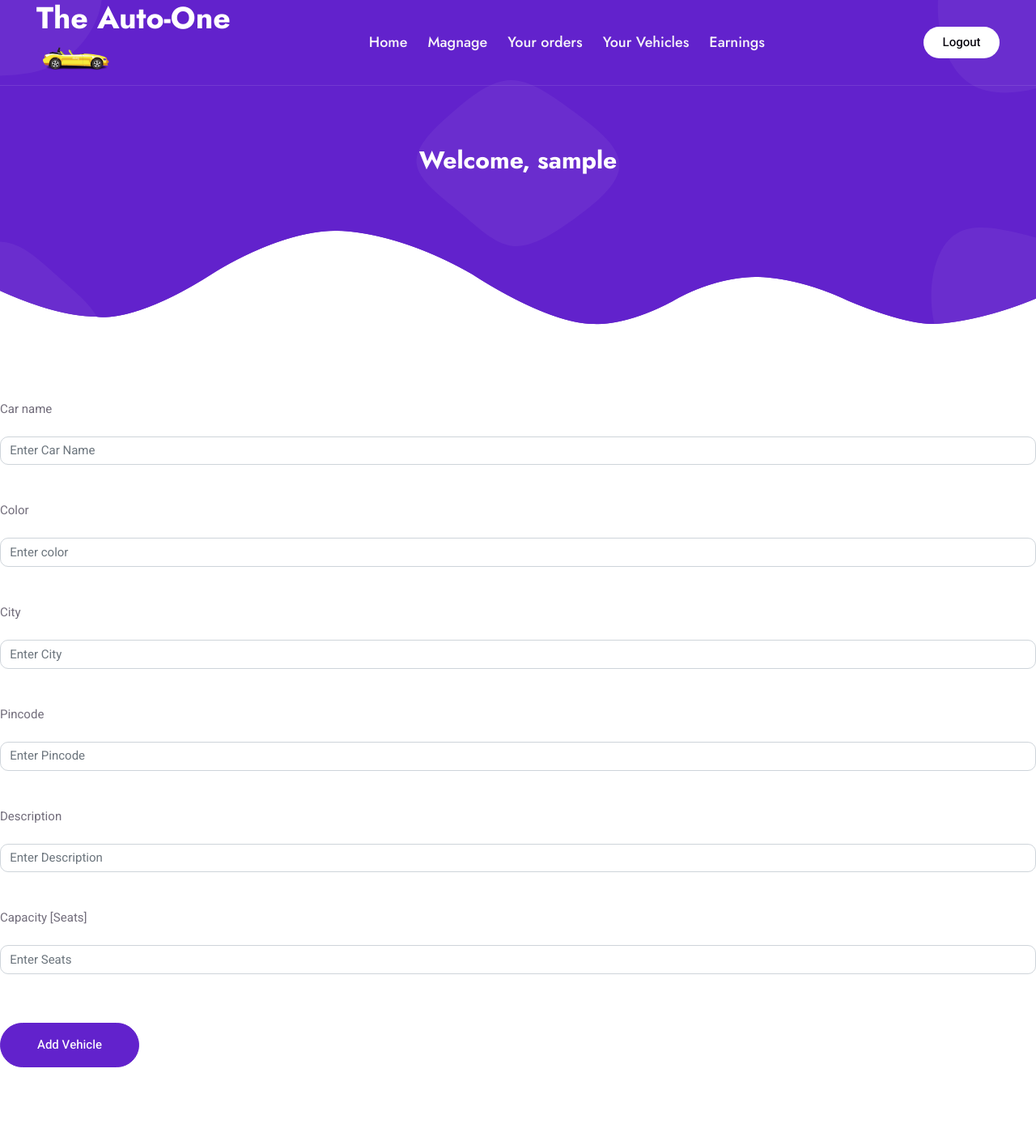
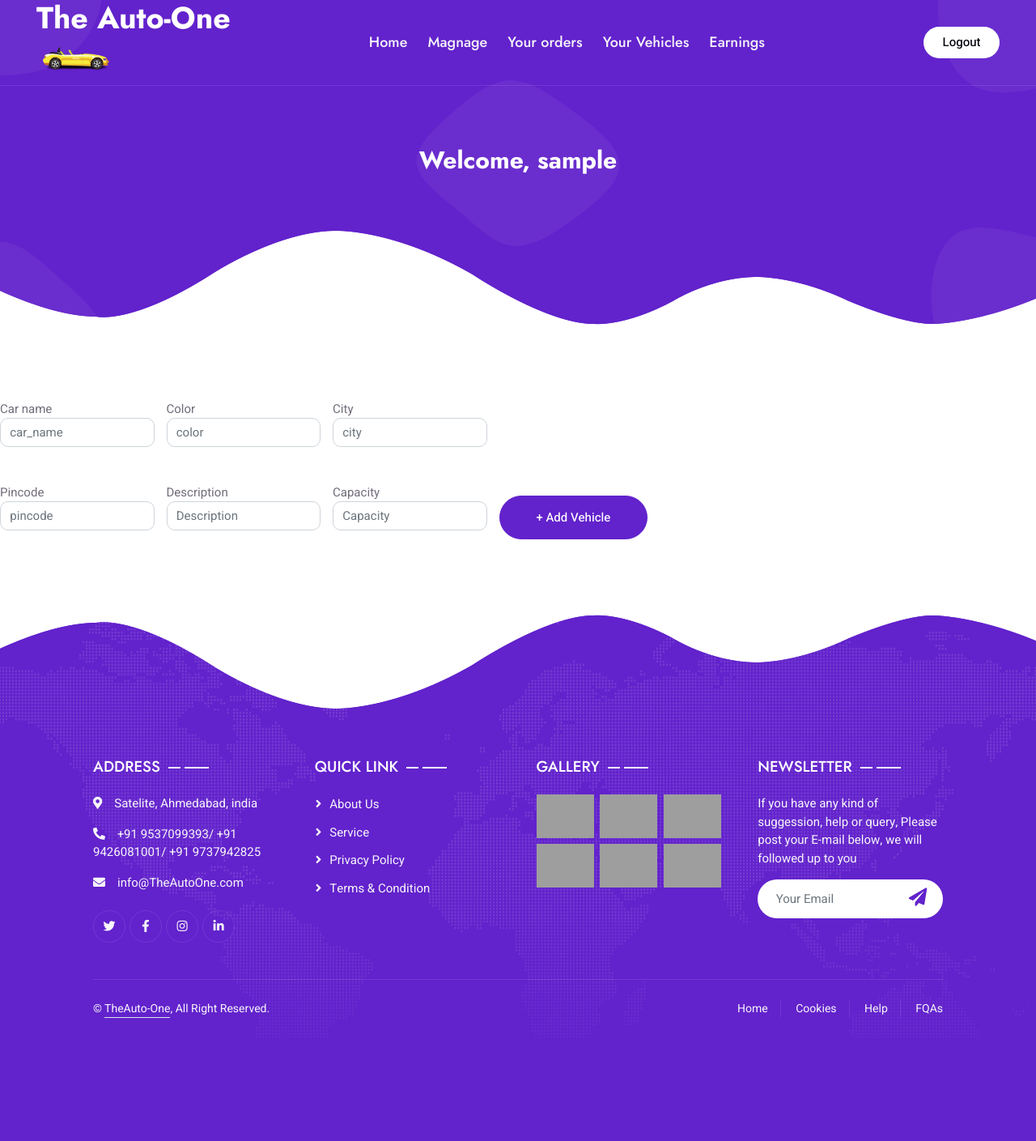
Before and after one commit to Ashad078/CarRental, a Django app: page /car_dealer_portal/index/ in a window 1280 px wide. Shown: the top 1409 px of the page at 81% size. After the commit the page ends 1257 px from the top, so only its background shows below. Run offline with Django 3.2, Linux system fonts and the light colour scheme; the visitor is signed in with stand-in values (Sample User, id 1); some libraries are stand-ins or nearby versions; grey boxes are pictures that could not be loaded.

Commit message:
Initaial commit

```diff
--- a/car_dealer_portal/templates/car_dealer/home_page.html
+++ b/car_dealer_portal/templates/car_dealer/home_page.html
@@ -99,34 +99,44 @@
         <form>
         </div> {% endcomment %}
 <div>
-        <form action="/car_dealer_portal/add_vehicle/" method="post"> {% csrf_token %}
-          <div class="form-group">
-            <label for="exampleInputEmail1">Car name</label><br><br>
-            <input type="text" class="form-control"  placeholder="Enter Car Name" name = "car_name">
-          </div><br><br>
-          <div class="form-group">
-            <label for="exampleInputPassword1">Color</label><br><br>
-            <input type="text" class="form-control" placeholder="Enter color" name = "color">
-          </div><br><br>
-          <div class="form-group">
-            <label for="exampleInputEmail1">City</label><br><br>
-            <input type="text" class="form-control"  placeholder="Enter City" name = "city">
-          </div><br><br>
-          <div class="form-group">
-            <label for="exampleInputEmail1">Pincode</label><br><br>
-            <input type="text" class="form-control"  placeholder="Enter Pincode" name = "pincode">
-          </div><br><br>
-          <div class="form-group">
-            <label for="exampleInputEmail1">Description</label><br><br>
-            <input type="text" class="form-control"  placeholder="Enter Description" name = "description">
-          </div><br><br>
-          <div class="form-group">
-            <label for="exampleInputEmail1">Capacity [Seats]</label><br><br>
-            <input type="text" class="form-control"  placeholder="Enter Seats" name = "capacity">
-          </div><br><br>
-          <input class="btn btn-primary py-sm-3 px-sm-5 rounded-pill mt-3" type="submit" value="Add Vehicle"></a>
-       </form>
-</div>
+    <form class="row g-3" action="/car_dealer_portal/add_vehicle/" method="post"> {% csrf_token %}
+        <div class="col-auto">
+          <label for="inputPassword2" class="visually">Car name</label>
+          <input type="text"  class="form-control" id="staticEmail2" name = "car_name" placeholder="car_name">
+        </div>
+
+        <div class="col-auto">
+          <label for="inputPassword2" class="visually">Color</label>
+          <input type="text"  class="form-control" id="staticEmail2" name = "color" placeholder="color">
+        </div>
+
+        <div class="col-auto">
+          <label for="inputPassword2" class="visually">City</label>
+          <input type="text"  class="form-control" id="staticEmail2" name = "city" placeholder="city">
+        </div>
+
+<p>
+
+        <div class="col-auto">
+          <label for="inputPassword2" class="visually">Pincode</label>
+          <input type="text"  class="form-control" id="staticEmail2" name = "pincode" placeholder="pincode">
+        </div>
+
+        <div class="col-auto">
+          <label for="inputPassword2" class="visually">Description</label>
+          <input type="text"  class="form-control" id="staticEmail2" name = "description" placeholder="Description">
+        </div>
+
+        <div class="col-auto">
+          <label for="inputPassword2" class="visually">Capacity</label>
+          <input type="text"  class="form-control" id="staticEmail2" placeholder="Capacity" name = "capacity">
+        </div>
+
+        <div class="col-auto">
+        <input class="btn btn-primary py-sm-3 px-sm-5 rounded-pill mt-3" type="submit" value="+ Add Vehicle">
+        </div>
+      </form>
+    </div>
 
 <!-- Footer Start -->
 <div class="container-fluid bg-primary text-light footer wow fadeIn" data-wow-delay="0.1s">
--- a/car_dealer_portal/templates/car_dealer/register.html
+++ b/car_dealer_portal/templates/car_dealer/register.html
@@ -1,6 +1,7 @@
 {% extends 'car_dealer/base.html' %}
 {% block content %}
 {% load static %}
+
 <!DOCTYPE html>
 <html lang="en">
 
@@ -37,7 +38,6 @@
                     <div class="login100-pic js-tilt" data-tilt>
                         <img src="{%static 'images/img-01.png' %}" alt="IMG">
                     </div>
-
                     <form class="login100-form validate-form" action="/car_dealer_portal/registration/" method="POST">{% csrf_token %}
                         <span class="login100-form-title">
                             Car Dealer registration
@@ -159,4 +159,7 @@
 
     </body>
     </html>
+
+
+
 {% endblock %}
--- a/car_dealer_portal/views.py
+++ b/car_dealer_portal/views.py
@@ -78,6 +78,8 @@
     car_dealer.save()
     return render(request, 'car_dealer/registered.html')
 
+
+
 @login_required
 def add_vehicle(request):
     car_name = request.POST['car_name']
--- a/customer_portal/models.py
+++ b/customer_portal/models.py
@@ -3,6 +3,7 @@
 from django.core.validators import *
 from django.contrib.auth.models import User
 from django.forms import DateField
+from numpy import deg2rad
 from car_dealer_portal.models import *
 # Create your models here.
 
@@ -13,6 +14,7 @@
 
 class Orders(models.Model):
     user = models.ForeignKey(User, on_delete=models.PROTECT)
+    amount = models.IntegerField(default=0)
     car_dealer = models.ForeignKey(CarDealer, on_delete=models.PROTECT)
     rent = models.CharField(max_length=8)
     vehicle = models.ForeignKey(Vehicles, on_delete=models.PROTECT)
--- a/customer_portal/templates/customer/confirmation.html
+++ b/customer_portal/templates/customer/confirmation.html
@@ -115,6 +115,7 @@
     </button>
   </div>
   <input type="hidden" value="{{vehicle.id}}" name="id">
+  <input type="hidden" id="amount" name="amount">
 </form>
 </div>
 
```
Also changed, not shown: car_dealer_portal/templates/car_dealer/registered.html (+84 -11 lines), customer_portal/views.py (+3 -4 lines), customer_portal/migrations/0002_orders_amount.py (added), ocrs/settings.py (line endings or trailing spaces).
